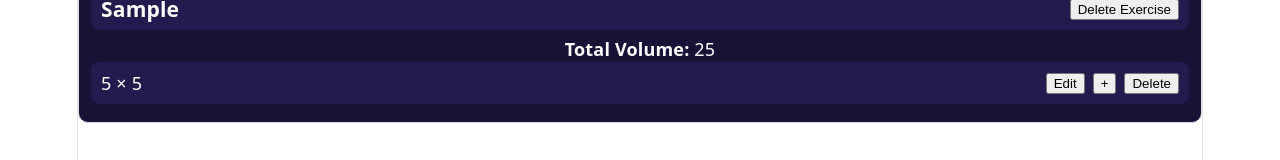
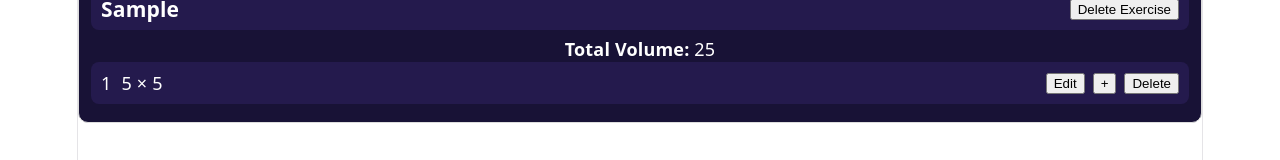
Before and after one commit to RickyRMT/LiftTrack, a React (Vite) app: page / in a window 1280 px wide. Both pictures are taken after typing "Sample", "5", "5" into the empty fields and a click on the button "Add Set". Shown: the part 292-452 px from the top of the page. Built offline with nearby package versions, Linux system fonts and the light colour scheme.

Commit message:
added numbers to sets

```diff
--- a/src/components/WorkoutLogger.jsx
+++ b/src/components/WorkoutLogger.jsx
@@ -239,7 +239,7 @@ return (
         </p>
 
         {/* Sets */}
-        {group.sets.map((set) => (
+        {group.sets.map((set, index) => (
             <div className="setRow"
             key={set.id}
             style={{
@@ -273,8 +273,9 @@ return (
       </div>
     ) : (
       <>
-        <span>
-          {set.weight} × {set.reps}
+        <span style={{ display: "flex", alignItems: "center", gap: "10px" }}>
+        <span className="setNumber">{index + 1}</span>
+        {set.weight} × {set.reps}
         </span>
 
         <div style={{ display: "flex", gap: "8px" }}>
```
